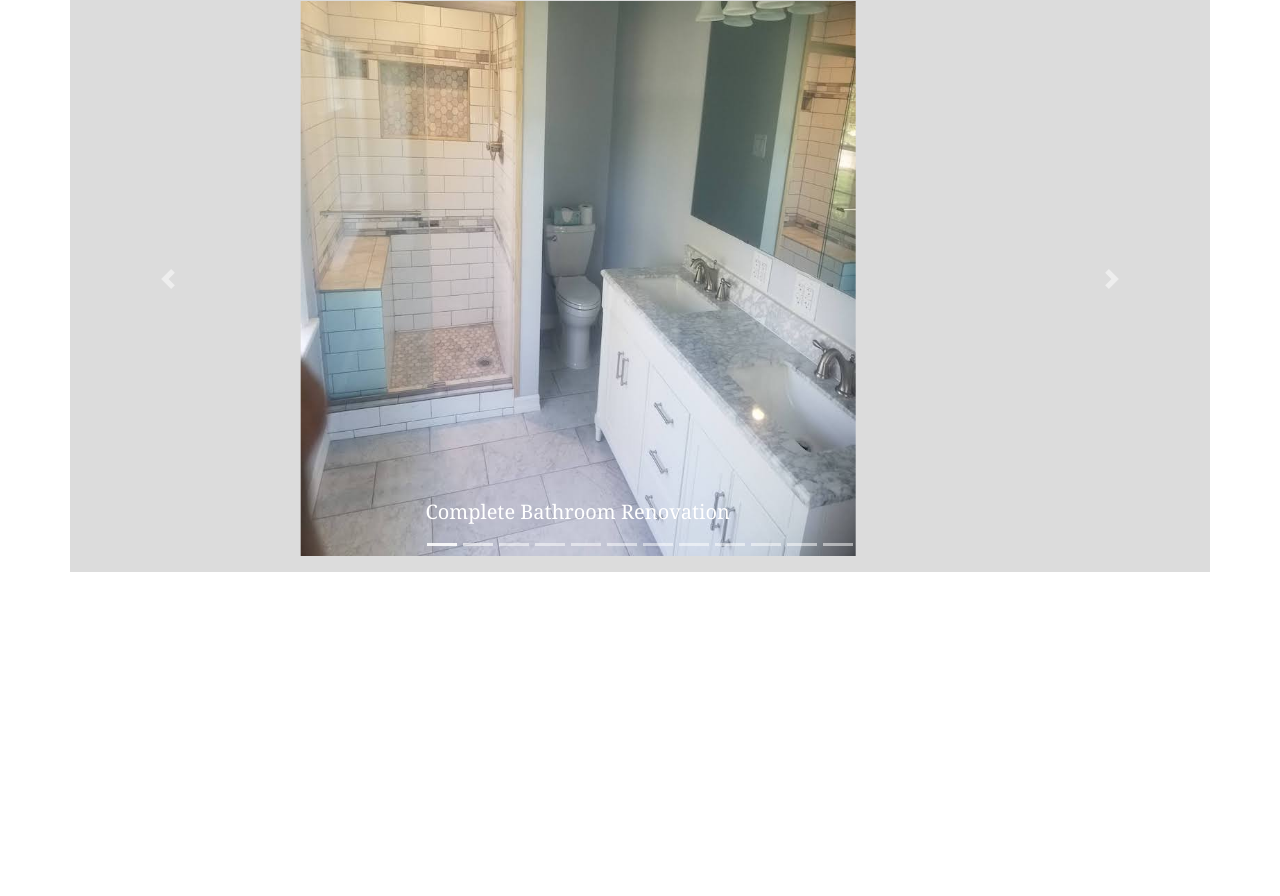
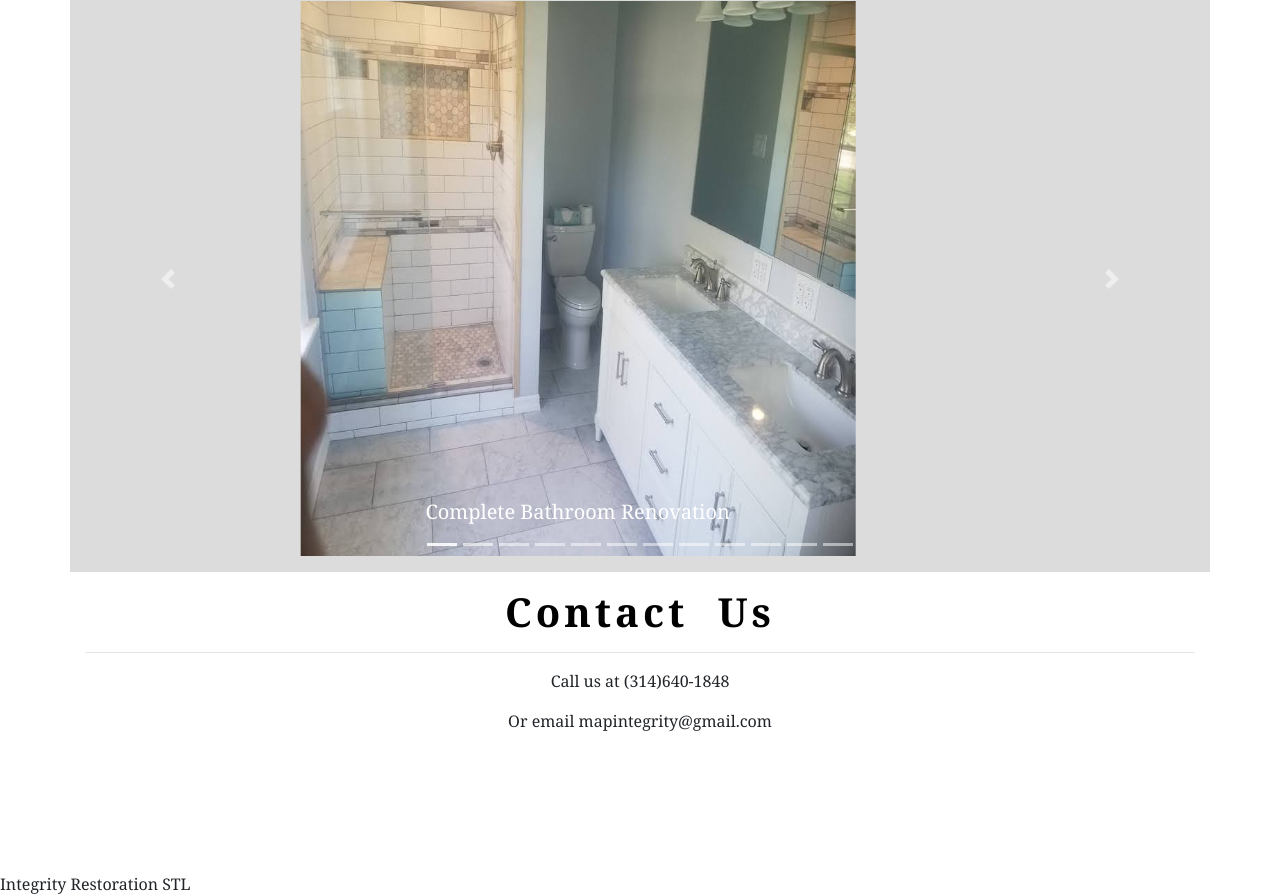
Before and after one commit to SKBoswell/IntegrityRestorationStl, a plain HTML site: page index.html in a window 1280 px wide. Shown: the part 1248-2144 px from the top of the page. Before the commit the page ends 1820 px from the top, so only its background shows below. Drawn offline with nearby package versions, Linux system fonts and the light colour scheme.

Commit message:
Contact Us section and footer displayed

```diff
--- a/Resources/style.css
+++ b/Resources/style.css
@@ -28,3 +28,7 @@ body {
 #gallery {
     background-color: gainsboro;
 }
+
+#contact-us {
+    height: 300px;
+}
--- a/index.html
+++ b/index.html
@@ -164,10 +164,23 @@
                                 <span class="sr-only">Next</span>
                              </a>
                             </div>
-                          </div>
+                        </div>
                 </div>
             </div>
         </div>
+        <div id="contact-us" class="container">
+            <div class="row">
+                <div class="col text-center">
+                    <h1 id="section-heading" class="pt-3">Contact Us</h1>
+                    <hr>
+                    <p>Call us at (314)640-1848</p>
+                    <p>Or email mapintegrity@gmail.com</p>
+                </div>
+            </div>
+        </div>
+        <footer>
+            Integrity Restoration STL
+        </footer>
 
 
         <script src="https://code.jquery.com/jquery-3.3.1.slim.min.js" integrity="sha384-q8i/X+965DzO0rT7abK41JStQIAqVgRVzpbzo5smXKp4YfRvH+8abtTE1Pi6jizo" crossorigin="anonymous"></script>
```
